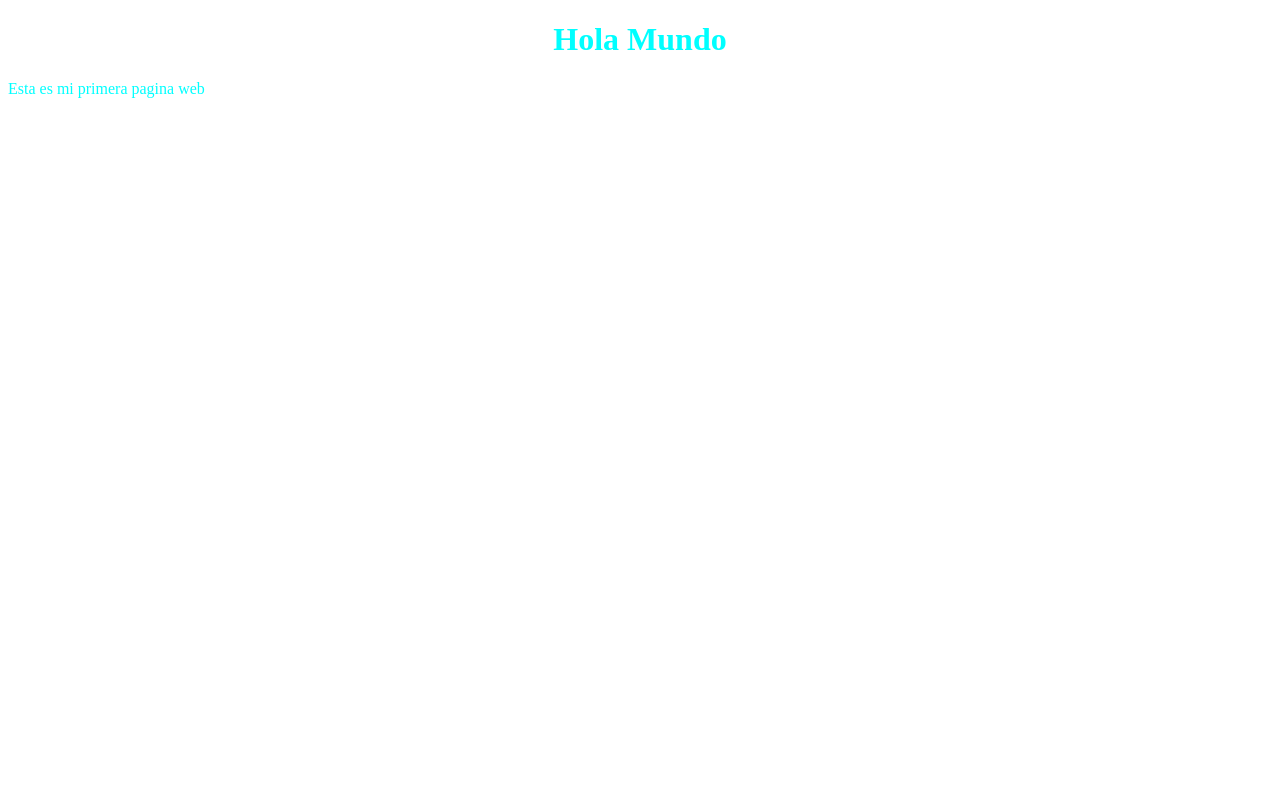
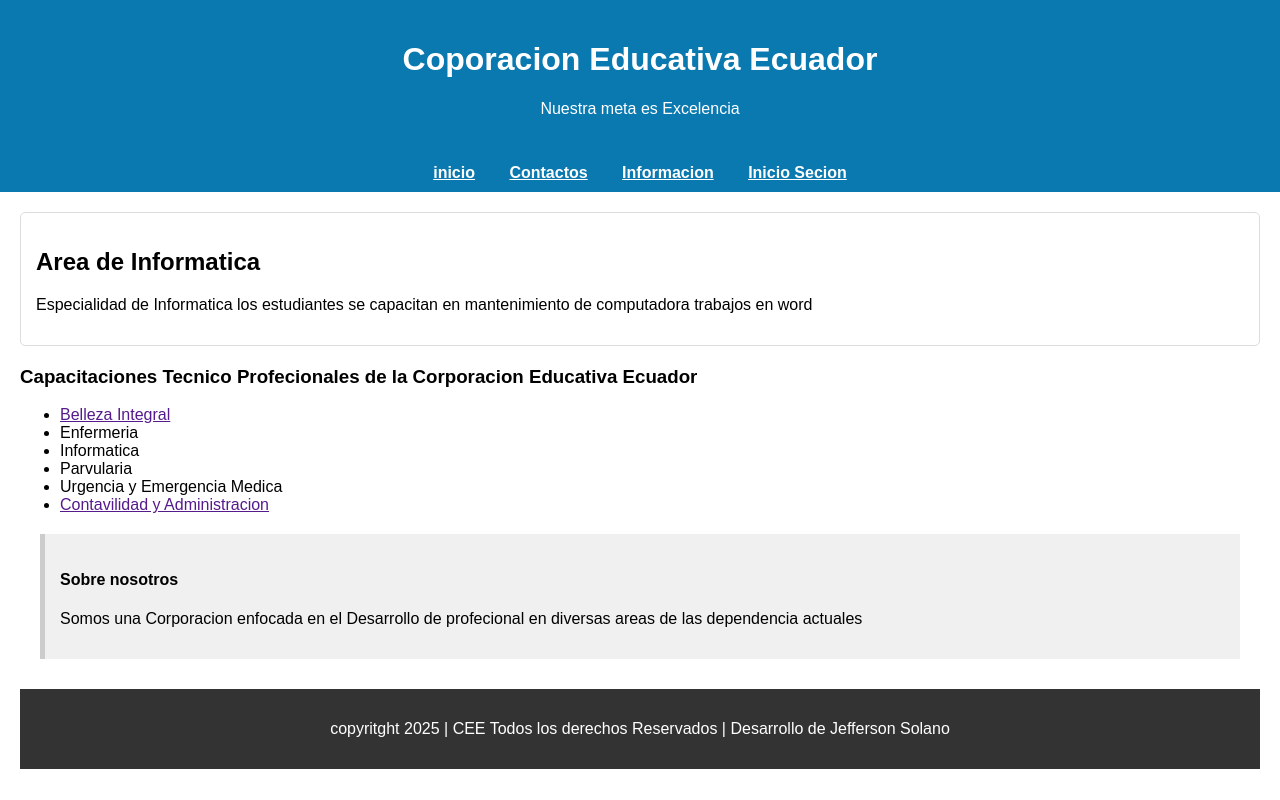
Before and after one commit to jefferson1996-A/CEE, a plain HTML site: page index.html in a window 1280 px wide. Drawn offline with Linux system fonts and the light colour scheme.

Commit message:
Add files via upload

```diff
--- a/index.html
+++ b/index.html
@@ -1,13 +1,52 @@
 <!DOCTYPE html>
 <html lang="en">
+
 <head>
     <meta charset="UTF-8">
     <meta name="viewport" content="width=device-width, initial-scale=1.0">
     <title>Pagina web</title>
     <link rel="stylesheet" href="styles.css">
+    <link rel="icon"type="image/x-icon" href="img/logo.png
+    ">
 </head>
+
 <body>
-    <h1>Hola Mundo</h1>
-    <p>Esta es mi primera pagina web</p>
+    <header>
+        <h1>Coporacion Educativa Ecuador</h1>
+        <p>Nuestra meta es Excelencia</p>
+    </header>
+    <nav>
+        <ul>
+            <li><a href="">inicio</a></li>
+            <li><a href="">Contactos</a></li>
+            <li><a href="">Informacion</a></li>
+            <li><a href="">Inicio Secion</a></li>
+    </nav>
+    <main>
+        <article>
+            <h2>Area de Informatica</h2>
+            <p>Especialidad de Informatica los estudiantes se
+                capacitan en mantenimiento de computadora trabajos en word</p>
+        </article>
+        <section>
+            <h3>Capacitaciones Tecnico Profecionales de la Corporacion Educativa Ecuador</h3>
+            <ul>
+                <li><a href="">Belleza Integral</a></li>
+                <li><a href=""></a>Enfermeria</li>
+                <li><a href=""></a>Informatica</li>
+                <li><a href=""></a>Parvularia</li>
+                <li><a href=""></a>Urgencia y Emergencia Medica</li>
+                 <li><a href="">Contavilidad y Administracion</a></li>
+        </section>
+        <aside>
+            <h4>Sobre nosotros</h4>
+            <p>Somos una Corporacion enfocada en el Desarrollo de profecional en diversas areas
+                de las dependencia actuales</p>
+        </aside>
+        <footer>
+            <p>copyritght 2025 | CEE Todos los derechos Reservados | Desarrollo de Jefferson Solano</p>
+        </footer>
+    </main>
 </body>
+
 </html>
--- a/styles.css
+++ b/styles.css
@@ -1,10 +1,71 @@
-.body{
-font-family: 'Times New Roman', Times, serif;
+/* General */
+body{
+    font-family: Arial, Helvetica, sans-serif;
+    margin:0;
+    padding:0;
+    background-color: white;
+    color: black;
 }
-h1{
-    color: aqua;
+/* Cabecera */
+header{
+    background-color: #0979b0;
+    color: white;
+    padding: 20px;
     text-align: center;
 }
-p{
-    color: aqua;
+/* Navegacion */
+nav{
+    background-color: #0979b0;
+    padding: 10px;
+    text-align: center
 }
+nav ul{
+    list-style: none;
+    margin: 0;
+    padding: 0;
+}
+nav li{
+    display: inline;
+    margin: 15px;
+}
+nav a{
+    color: white;
+    text-align: none;
+    font-weight: bold;
+}
+nav a:hover{
+text-decoration: underline;
+}
+/*Contenido principal */
+main{
+    padding: 20px;
+}
+/* Articulo */
+article{
+    background-color: #ffffff;
+    border: 1px solid #ddd;
+    padding: 15px;
+    margin-bottom: 20px;
+    border-radius: 5px;
+}
+/* Seccion relacionada */
+::selection {
+    background-color: #e8f4f8;
+    padding: 15px;
+    border-radius: 5px;
+}
+/* Aside */
+aside {
+    background-color: #f0f0f0;
+    padding: 15px;
+    margin: 20px;
+    border-left: 5px solid #ccc
+}
+/* Pie de pagina */
+footer {
+    background-color: #333;
+    color: white;
+    text-align: center;
+    padding: 15px;
+    margin-top: 30px;
+}
```
